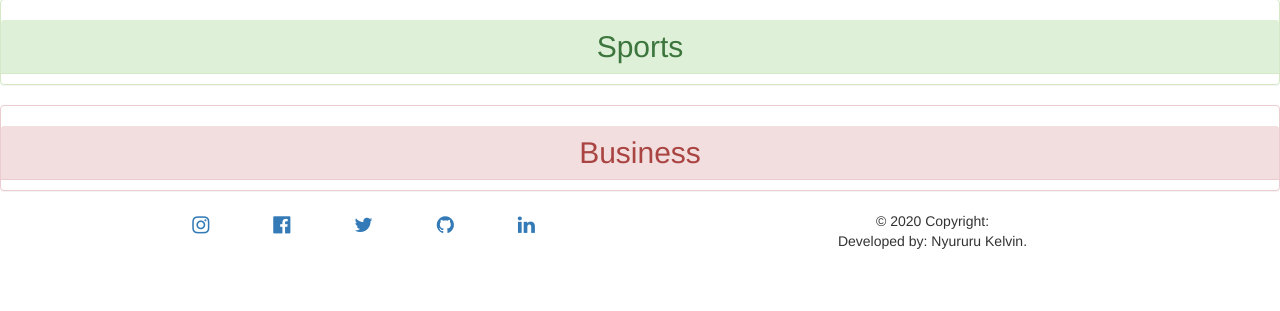
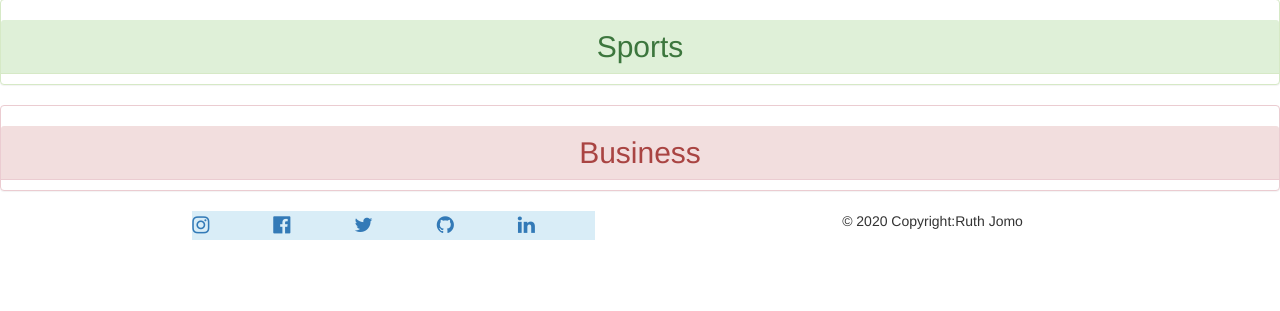
Before and after one commit to ruthjomo/Newsapp, a Python web app: template app/templates/index.html in a window 1280 px wide. Shown: the part 213-524 px from the top of the page. Run offline with Jinja, Linux system fonts and the light colour scheme; the template is opened without the code that fills it, so the values that code supplies are empty; some libraries are stand-ins or nearby versions.

Commit message:
changed codes

```diff
--- a/app/templates/index.html
+++ b/app/templates/index.html
@@ -32,7 +32,7 @@
 <div class="container ">
     <div class="row ">
         <div class="col-md-6">
-            <ul class="list-group list-group-horizontal-xl icons bg-dark ">
+            <ul class="list-group list-group-horizontal-xl icons bg-info ">
                 <li class="icon-item"><a href="http://instagram.com" target="_blank" title="Instagram"><i class="fa fa-instagram" aria-hidden="true"></i></a></li>
                 <li class="icon-item"><a href="http://facebook.com" target="_blank" title="Facebook"><i class="fa fa-facebook-official" aria-hidden="true"></i></a></li>
                 <li class="icon-item"><a href="http://twitter.com" target="_blank" title="Twitter"><i class="fa fa-twitter" aria-hidden="true"></i></a></li>
@@ -44,9 +44,8 @@
             <footer class="page-footer font-small special-color-dark">
 
                 <!-- Copyright -->
-                <div class="footer-copyright text-center py-3">© 2020 Copyright:
-                    <p>Developed by: Nyururu Kelvin.</p>
-                </div>
+                <div class="footer-copyright text-center py-3">© 2020 Copyright:Ruth Jomo
+                    </div>
                 <!-- Copyright -->
 
             </footer>
```
